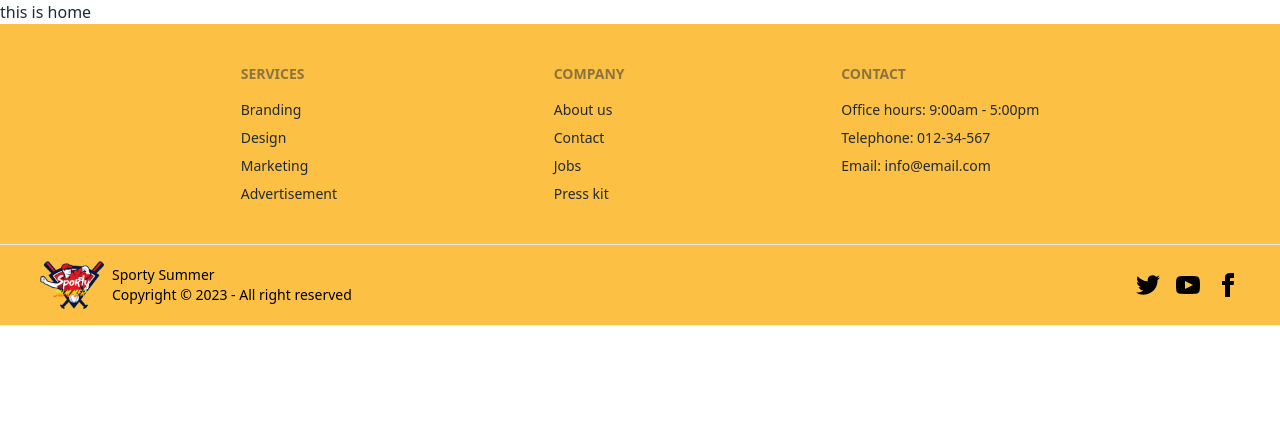
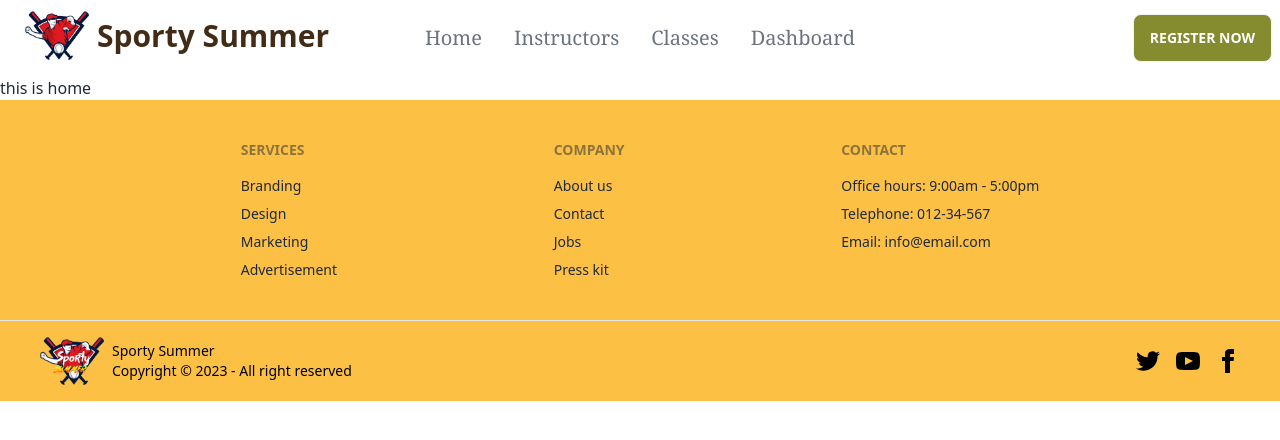
Before and after one commit to Farhad-Tanveer/summer-camp-client, a React (Vite) app: page / in a window 1280 px wide. Shown: the top 440 px of the page. Built offline with nearby package versions, Linux system fonts and the light colour scheme.

Commit message:
added navbar

```diff
--- a/src/Layout/Main.jsx
+++ b/src/Layout/Main.jsx
@@ -1,10 +1,12 @@
 import React from "react";
 import { Outlet } from "react-router-dom";
 import Footer from "../pages/shared/Footer/Footer";
+import Navbar from "../pages/shared/Navbar/Navbar";
 
 const Main = () => {
   return (
     <div>
+      <Navbar></Navbar>
       <Outlet></Outlet>
       <Footer></Footer>
     </div>
--- a/src/pages/shared/Navbar/Navbar.jsx
+++ b/src/pages/shared/Navbar/Navbar.jsx
@@ -1,9 +1,72 @@
 import React from "react";
+import { Link } from "react-router-dom";
+import logo from "../../../../public/logo.png";
 
 const Navbar = () => {
+  const navOptions = (
+    <>
+      <li>
+        <Link to="/">Home</Link>
+      </li>
+      <li>
+        <Link>Instructors</Link>
+      </li>
+      <li>
+        <Link>Classes</Link>
+      </li>
+      <li>
+        <Link>Dashboard</Link>
+      </li>
+    </>
+  );
   return (
     <div>
-      <h2>this is navbar</h2>
+      <div className="navbar bg-base-100">
+        <div className="navbar-start">
+          <div className="dropdown">
+            <label tabIndex={0} className="btn btn-ghost lg:hidden">
+              <svg
+                xmlns="http://www.w3.org/2000/svg"
+                className="h-5 w-5"
+                fill="none"
+                viewBox="0 0 24 24"
+                stroke="currentColor"
+              >
+                <path
+                  strokeLinecap="round"
+                  strokeLinejoin="round"
+                  strokeWidth="2"
+                  d="M4 6h16M4 12h8m-8 6h16"
+                />
+              </svg>
+            </label>
+            <ul
+              tabIndex={0}
+              className="menu menu-sm dropdown-content mt-3 p-2 shadow bg-base-100 rounded-box w-52"
+            >
+              {navOptions}
+            </ul>
+          </div>
+          <Link to="/">
+            <a className="btn btn-ghost normal-case text-xl">
+              <img className=" w-16" src={logo} alt="" />
+              <span className=" text-3xl hidden lg:block font-bold text-[#422C18]">
+                Sporty Summer
+              </span>
+            </a>
+          </Link>
+        </div>
+        <div className="navbar-center hidden lg:flex">
+          <ul className="menu menu-horizontal px-1 text-xl font-serif font-light text-gray-500">
+            {navOptions}
+          </ul>
+        </div>
+        <div className="navbar-end">
+          <a className="btn bg-[#848C2F] hover:bg-[#6f752b] text-white">
+            Register now
+          </a>
+        </div>
+      </div>
     </div>
   );
 };
```
